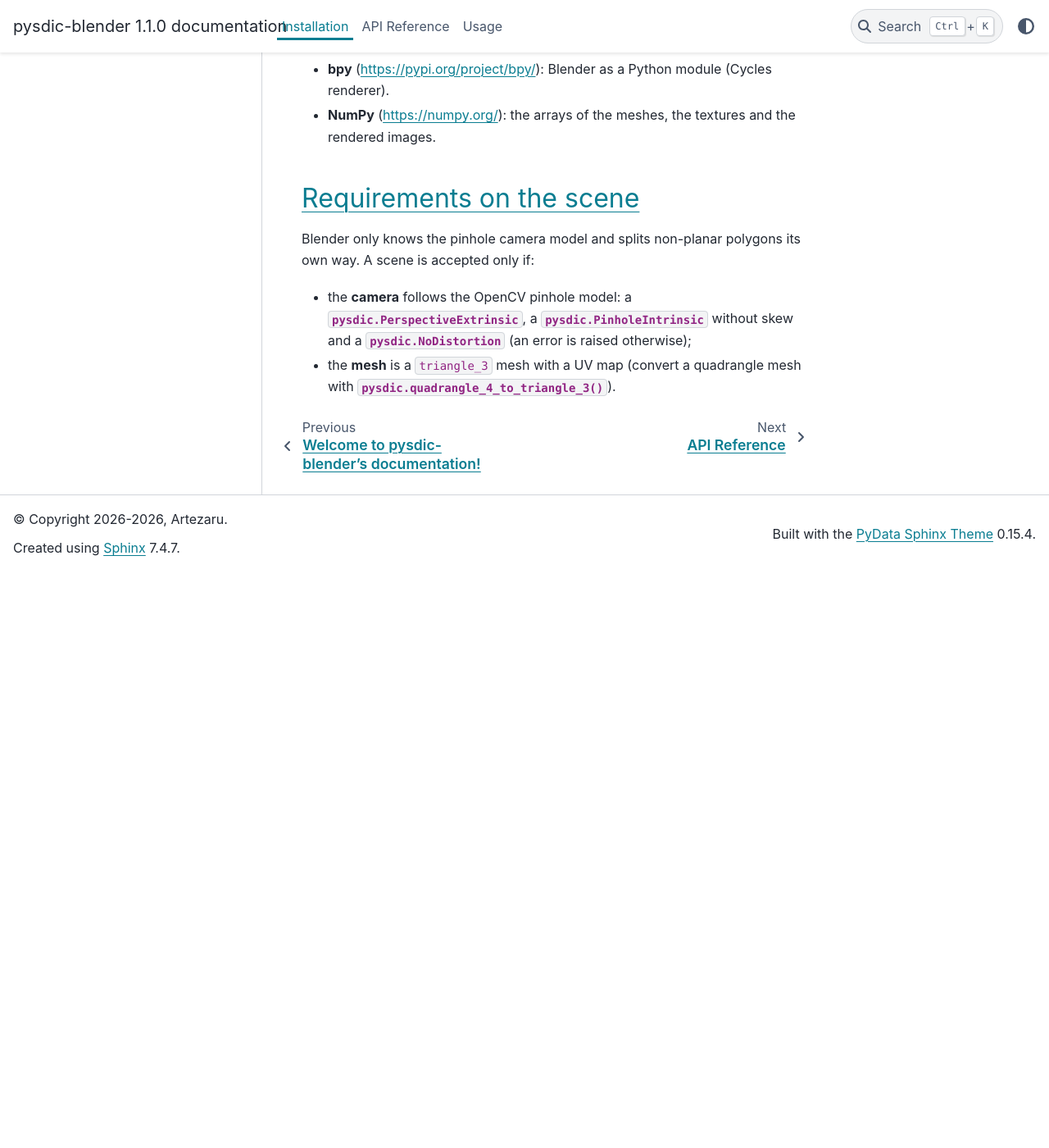
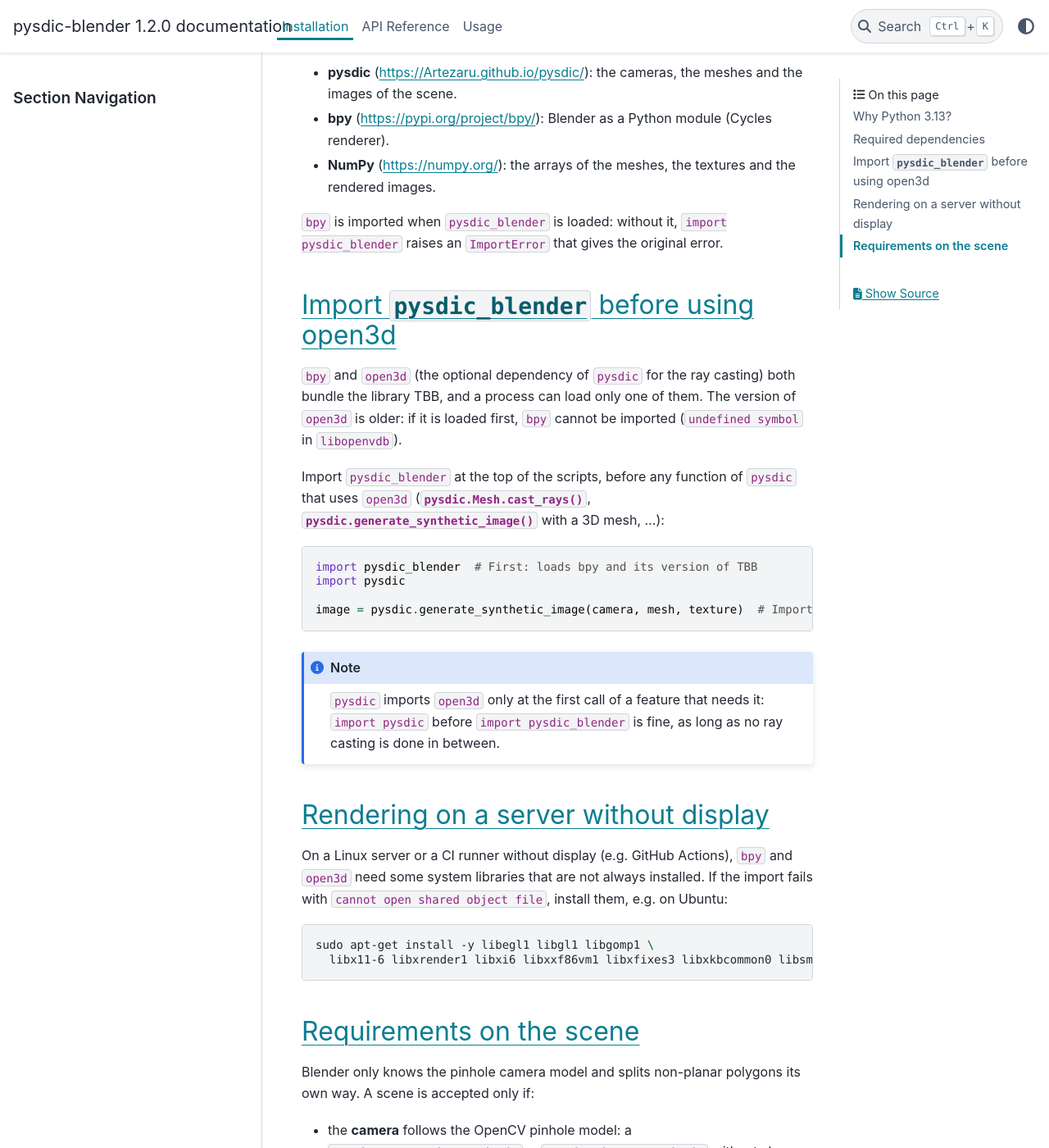
Before and after one commit to Artezaru/pysdic-blender, a Sphinx documentation site: the page built from docs/source/installation.rst, in a window 1280 px wide and 1400 px high, scrolled down 1094 px. Shown: the whole window at 82% size. Built offline with Sphinx 7.4.7 and the PyData theme 0.15.4, drawn with Linux system fonts in a browser that asks for light colours; before the commit the page ends 1791 px from its top, so only the background shows below that; some of the changed text lies outside the part shown.

Commit message:
bpy installer before open3d (from pysdic) - Fix

```diff
--- a/docs/source/installation.rst
+++ b/docs/source/installation.rst
@@ -22,7 +22,7 @@ Why Python 3.13?
 ----------------
 
 ``bpy`` (Blender as a Python module) is published for only one version of Python per Blender release:
-``bpy`` 5.1 requires Python 3.13. ``pysdic`` supports Python 3.11 and later, so the rendering is kept in a separate
+``bpy`` 5.3 requires Python 3.13. ``pysdic`` supports Python 3.11 and later, so the rendering is kept in a separate
 package to avoid imposing Python 3.13 on ``pysdic``.
 
 Use a dedicated environment for the rendering, e.g.:
@@ -43,6 +43,45 @@ The following dependencies are installed with ``pysdic-blender``:
 - **bpy** (https://pypi.org/project/bpy/): Blender as a Python module (Cycles renderer).
 - **NumPy** (https://numpy.org/): the arrays of the meshes, the textures and the rendered images.
 
+``bpy`` is imported when ``pysdic_blender`` is loaded: without it, ``import pysdic_blender`` raises an
+``ImportError`` that gives the original error.
+
+
+Import ``pysdic_blender`` before using open3d
+---------------------------------------------
+
+``bpy`` and ``open3d`` (the optional dependency of ``pysdic`` for the ray casting) both bundle the library TBB, and
+a process can load only one of them. The version of ``open3d`` is older: if it is loaded first, ``bpy`` cannot be
+imported (``undefined symbol`` in ``libopenvdb``).
+
+Import ``pysdic_blender`` at the top of the scripts, before any function of ``pysdic`` that uses ``open3d``
+(:meth:`pysdic.Mesh.cast_rays`, :func:`pysdic.generate_synthetic_image` with a 3D mesh, ...):
+
+.. code-block:: python
+
+    import pysdic_blender  # First: loads bpy and its version of TBB
+    import pysdic
+
+    image = pysdic.generate_synthetic_image(camera, mesh, texture)  # Imports open3d: OK
+
+.. note::
+
+   ``pysdic`` imports ``open3d`` only at the first call of a feature that needs it: ``import pysdic`` before
+   ``import pysdic_blender`` is fine, as long as no ray casting is done in between.
+
+
+Rendering on a server without display
+-------------------------------------
+
+On a Linux server or a CI runner without display (e.g. GitHub Actions), ``bpy`` and ``open3d`` need some system
+libraries that are not always installed. If the import fails with ``cannot open shared object file``, install them,
+e.g. on Ubuntu:
+
+.. code-block:: bash
+
+    sudo apt-get install -y libegl1 libgl1 libgomp1 \
+      libx11-6 libxrender1 libxi6 libxxf86vm1 libxfixes3 libxkbcommon0 libsm6 libice6
+
 
 Requirements on the scene
 -------------------------
--- a/pysdic_blender/__version__.py
+++ b/pysdic_blender/__version__.py
@@ -16,4 +16,4 @@ You should have received a copy of the GNU General Public License
 along with this program.  If not, see <https://www.gnu.org/licenses/>.
 """
 
-__version__ = "1.1.0"
+__version__ = "1.2.0"
```
Also changed, not shown: README.md (+18 -3 lines), .bumpver.toml.
